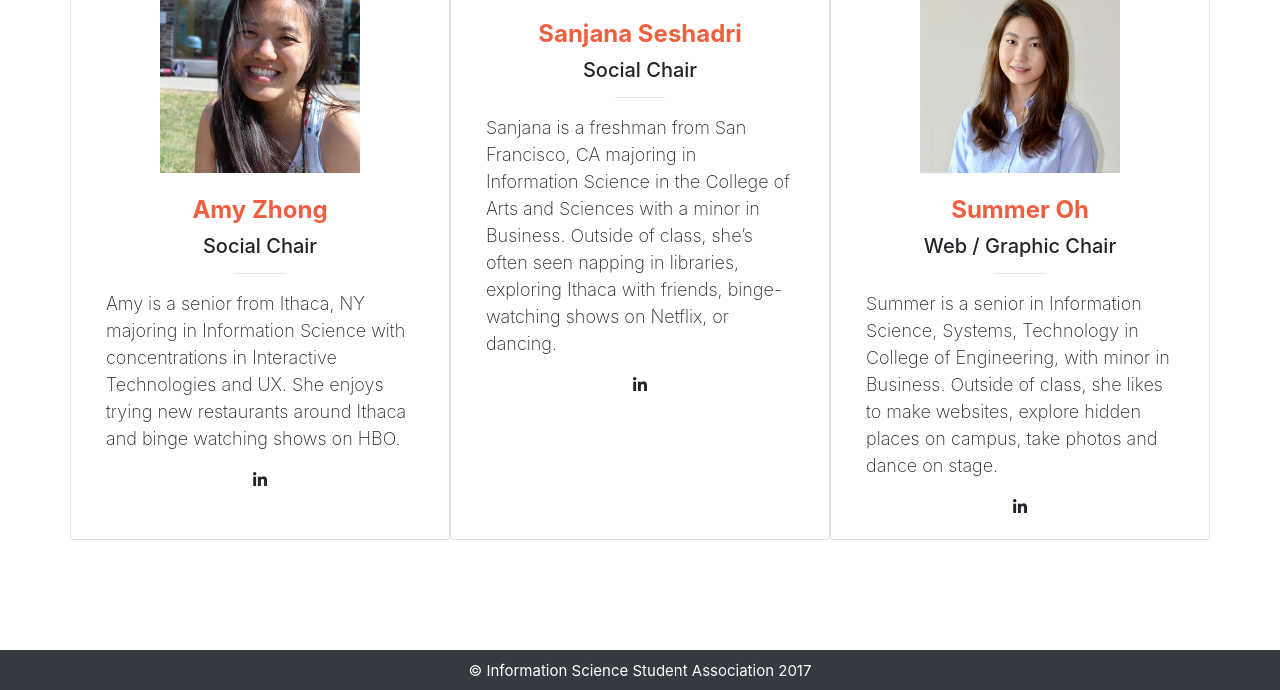
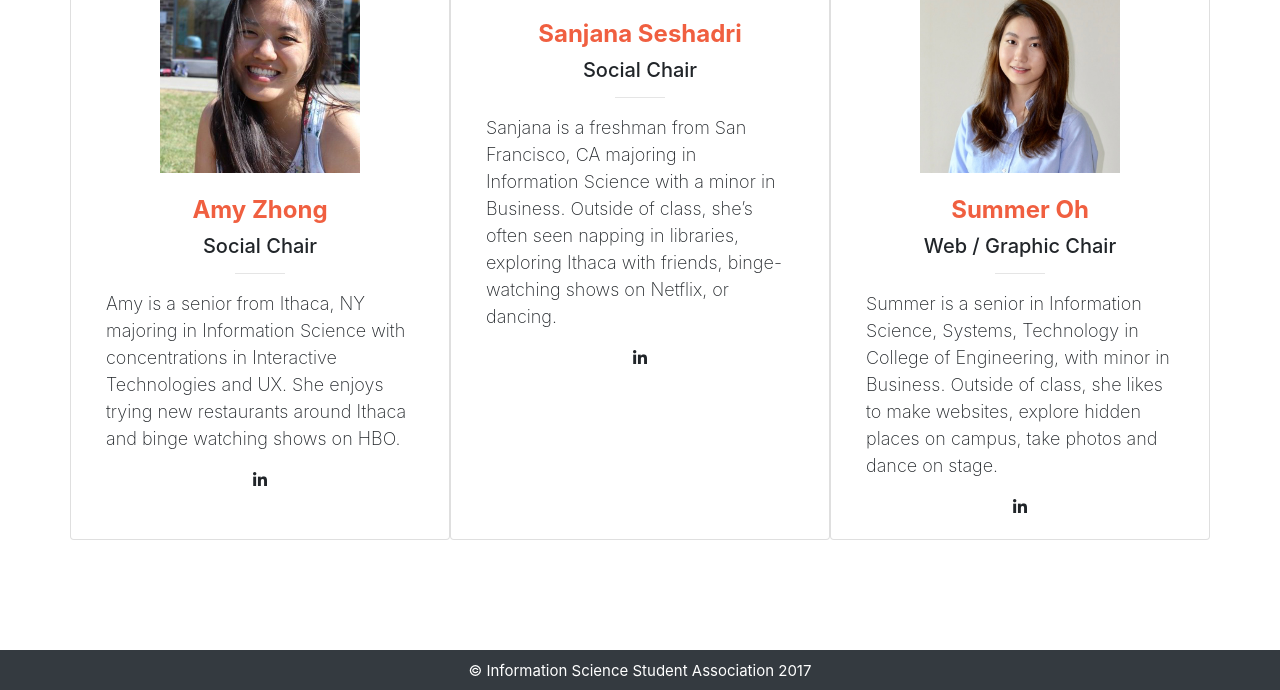
Before and after one commit to summerohoh/ISSA_website, a website with bundled scripts: page leadership.html in a window 1280 px wide. Shown: the part 1697-2387 px from the top of the page. Built offline with nearby package versions, Linux system fonts and the light colour scheme.

Commit message:
new member profile

```diff
--- a/leadership.html
+++ b/leadership.html
@@ -206,7 +206,7 @@
                   <h4 class="card-title"><strong class="font-primary"> Sanjana Seshadri </strong></h4>
                   <h5 class="small-description"> Social Chair  </h5>
                   <hr>
-                  <p class="text-left">Sanjana is a freshman from San Francisco, CA majoring in Information Science in the College of Arts and Sciences with a minor in Business. Outside of class, she’s often seen napping in libraries, exploring Ithaca with friends, binge-watching shows on Netflix, or dancing.</p>
+                  <p class="text-left">Sanjana is a freshman from San Francisco, CA majoring in Information Science with a minor in Business. Outside of class, she’s often seen napping in libraries, exploring Ithaca with friends, binge-watching shows on Netflix, or dancing.</p>
                   <a class="icons-sm li-ic"><i class="fa fa-linkedin"> </i></a>
               </div>
               <!--/.Card content-->
```
